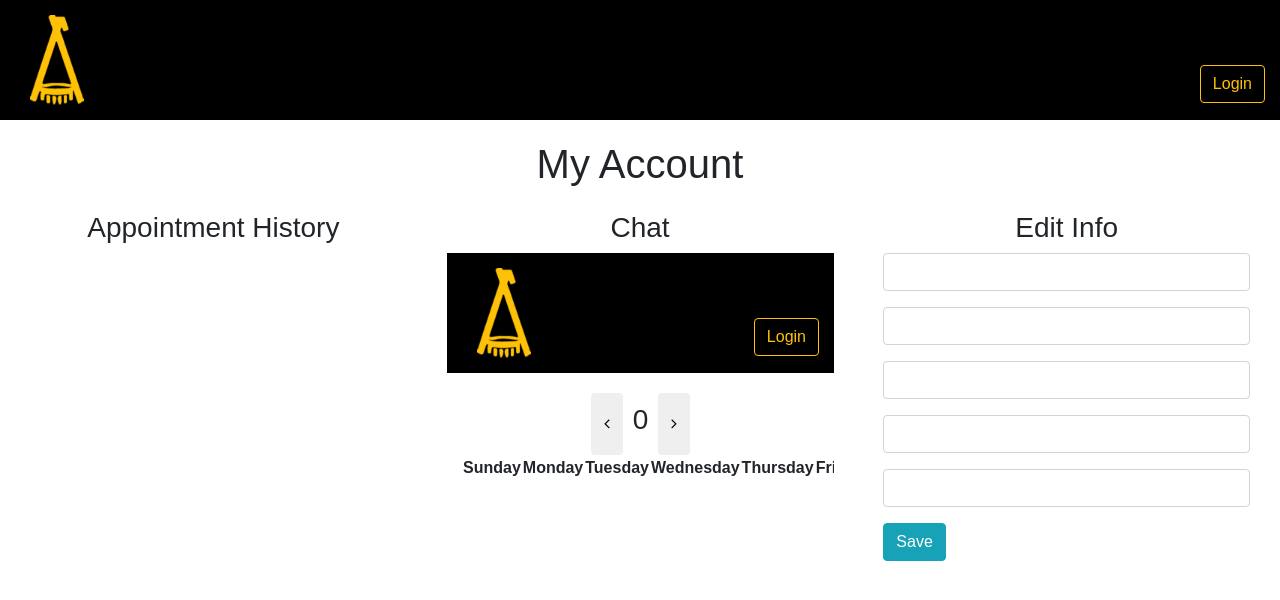
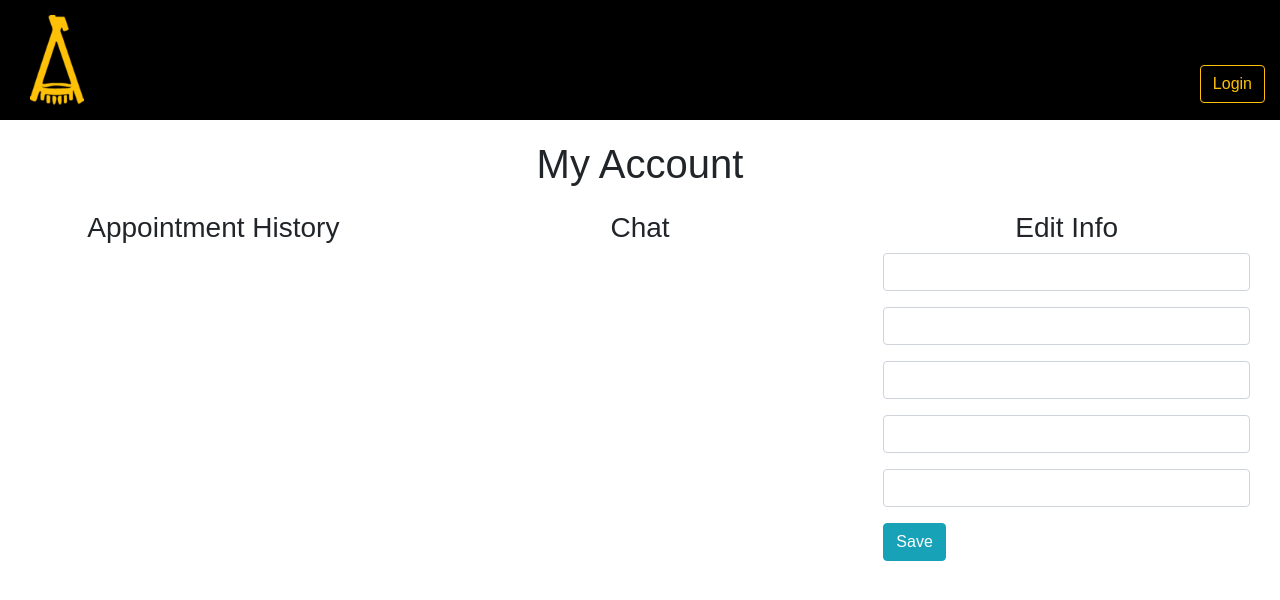
Before and after one commit to geralle/capstone, a React (Create React App) app: page /myaccount in a window 1280 px wide. Shown: the top 600 px of the page. Built offline with nearby package versions, Linux system fonts and the light colour scheme; no server answers; a web font is replaced by a local one.

Commit message:
added deployed stuff to admin and client

```diff
--- a/src/components/admin/AdminDashboard.js
+++ b/src/components/admin/AdminDashboard.js
@@ -236,7 +236,7 @@ class AdminDashboard extends Component {
             <div className="align-title-center">
               <h3>Chat</h3>
             </div>
-            <iframe src="http://localhost:3000" frame="0" className="chat-container-frame"></iframe>
+            <iframe src={process.env.PORT} frame="0" className="chat-container-frame"></iframe>
           </div>
           <div className="event-container col">
             <div className="align-title-center">
--- a/src/components/client/MyAccount.js
+++ b/src/components/client/MyAccount.js
@@ -124,7 +124,7 @@ class MyAccount extends Component {
             <div className="align-title-center">
               <h3>Chat</h3>
             </div>
-            <iframe src="http://localhost:3000" className="chat-container-frame"></iframe>
+            <iframe src={process.env.PORT} className="chat-container-frame"></iframe>
           </div>
           <div className="account-details-container col">
             {this.displayUserForm()}
```
